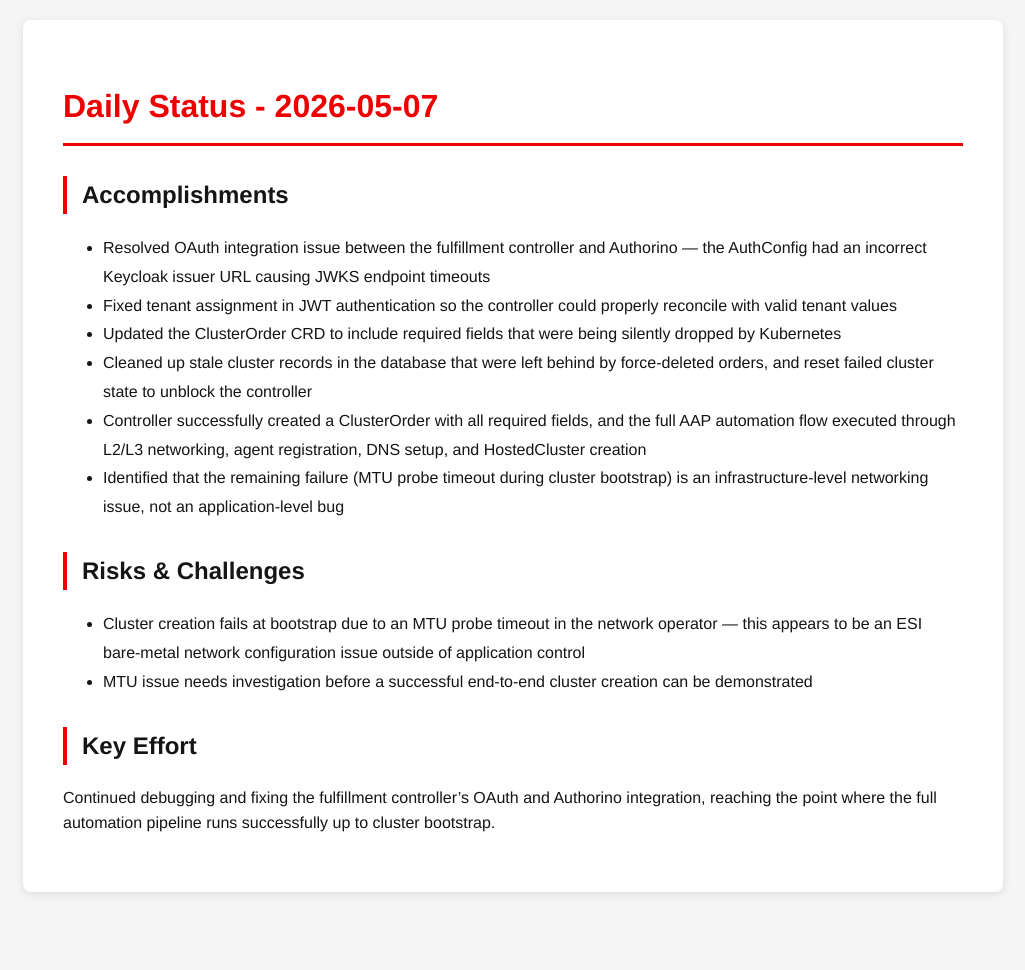
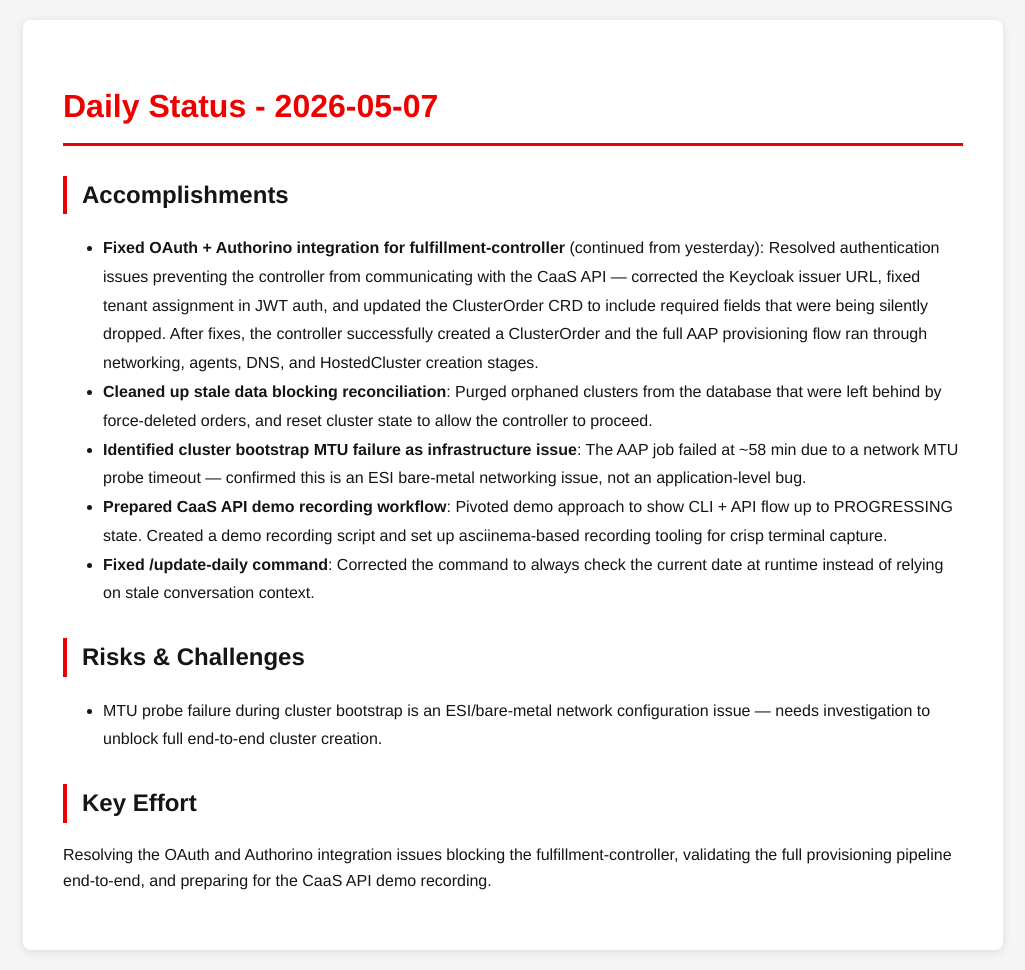
Before and after one commit to tzvatot/daily-status, a Jekyll site: the page built from 2026-05-07.md, in a window 1280 px wide. Shown: the whole page, without its empty margins (127-1152 px from the left). Built offline with Jekyll 4.4.1, drawn with Linux system fonts in a browser that asks for light colours; before the commit the page ends 912 px from its top, so only the background shows below that.

Commit message:
Daily status update - 2026-05-07

```diff
--- a/2026-05-07.md
+++ b/2026-05-07.md
@@ -7,16 +7,17 @@
 # Daily Status - 2026-05-07
 
 ## Accomplishments
-- Resolved OAuth integration issue between the fulfillment controller and Authorino — the AuthConfig had an incorrect Keycloak issuer URL causing JWKS endpoint timeouts
-- Fixed tenant assignment in JWT authentication so the controller could properly reconcile with valid tenant values
-- Updated the ClusterOrder CRD to include required fields that were being silently dropped by Kubernetes
-- Cleaned up stale cluster records in the database that were left behind by force-deleted orders, and reset failed cluster state to unblock the controller
-- Controller successfully created a ClusterOrder with all required fields, and the full AAP automation flow executed through L2/L3 networking, agent registration, DNS setup, and HostedCluster creation
-- Identified that the remaining failure (MTU probe timeout during cluster bootstrap) is an infrastructure-level networking issue, not an application-level bug
+
+- **Fixed OAuth + Authorino integration for fulfillment-controller** (continued from yesterday): Resolved authentication issues preventing the controller from communicating with the CaaS API — corrected the Keycloak issuer URL, fixed tenant assignment in JWT auth, and updated the ClusterOrder CRD to include required fields that were being silently dropped. After fixes, the controller successfully created a ClusterOrder and the full AAP provisioning flow ran through networking, agents, DNS, and HostedCluster creation stages.
+- **Cleaned up stale data blocking reconciliation**: Purged orphaned clusters from the database that were left behind by force-deleted orders, and reset cluster state to allow the controller to proceed.
+- **Identified cluster bootstrap MTU failure as infrastructure issue**: The AAP job failed at ~58 min due to a network MTU probe timeout — confirmed this is an ESI bare-metal networking issue, not an application-level bug.
+- **Prepared CaaS API demo recording workflow**: Pivoted demo approach to show CLI + API flow up to PROGRESSING state. Created a demo recording script and set up asciinema-based recording tooling for crisp terminal capture.
+- **Fixed /update-daily command**: Corrected the command to always check the current date at runtime instead of relying on stale conversation context.
 
 ## Risks & Challenges
-- Cluster creation fails at bootstrap due to an MTU probe timeout in the network operator — this appears to be an ESI bare-metal network configuration issue outside of application control
-- MTU issue needs investigation before a successful end-to-end cluster creation can be demonstrated
+
+- MTU probe failure during cluster bootstrap is an ESI/bare-metal network configuration issue — needs investigation to unblock full end-to-end cluster creation.
 
 ## Key Effort
-Continued debugging and fixing the fulfillment controller's OAuth and Authorino integration, reaching the point where the full automation pipeline runs successfully up to cluster bootstrap.
+
+Resolving the OAuth and Authorino integration issues blocking the fulfillment-controller, validating the full provisioning pipeline end-to-end, and preparing for the CaaS API demo recording.
```
